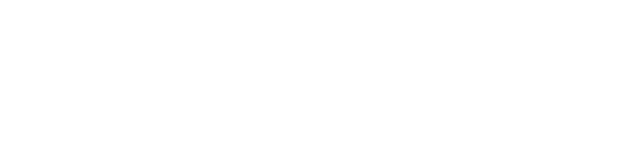
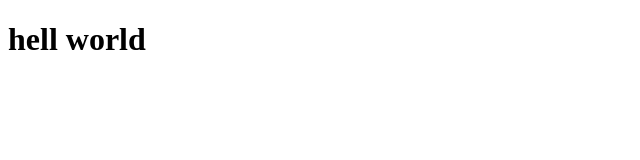
Before and after one commit to kirillabcd/rsschool-cv, a plain HTML site: page index.html in a window 1280 px wide. Shown: the whole page, without its empty margins (0-640 px from the left). Drawn offline with Linux system fonts and the light colour scheme.

Commit message:
feat: added h1 to html

```diff
--- a/index.html
+++ b/index.html
@@ -6,6 +6,6 @@
     <title>Document</title>
 </head>
 <body>
-
+    <h1>hell world</h1>
 </body>
 </html>
```
